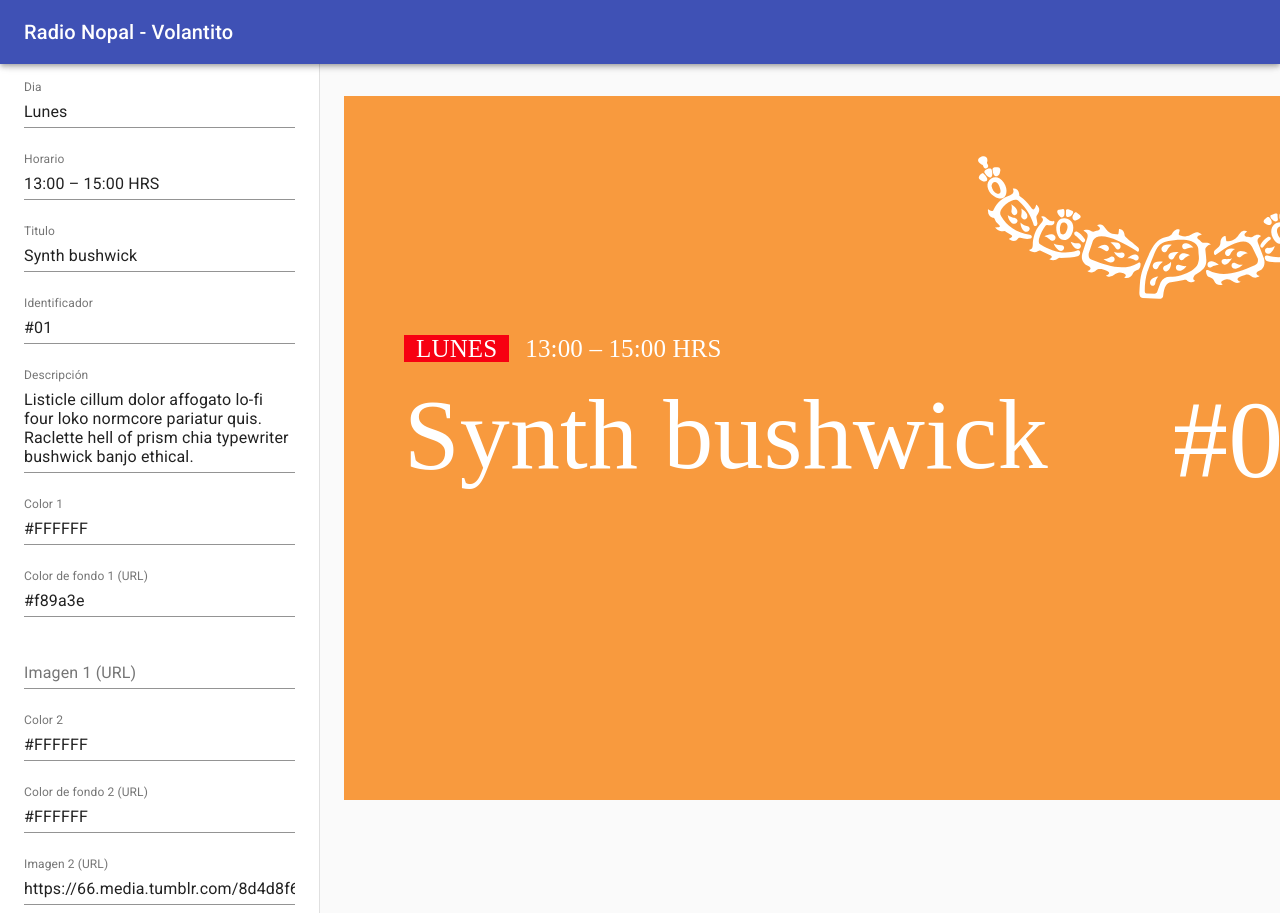
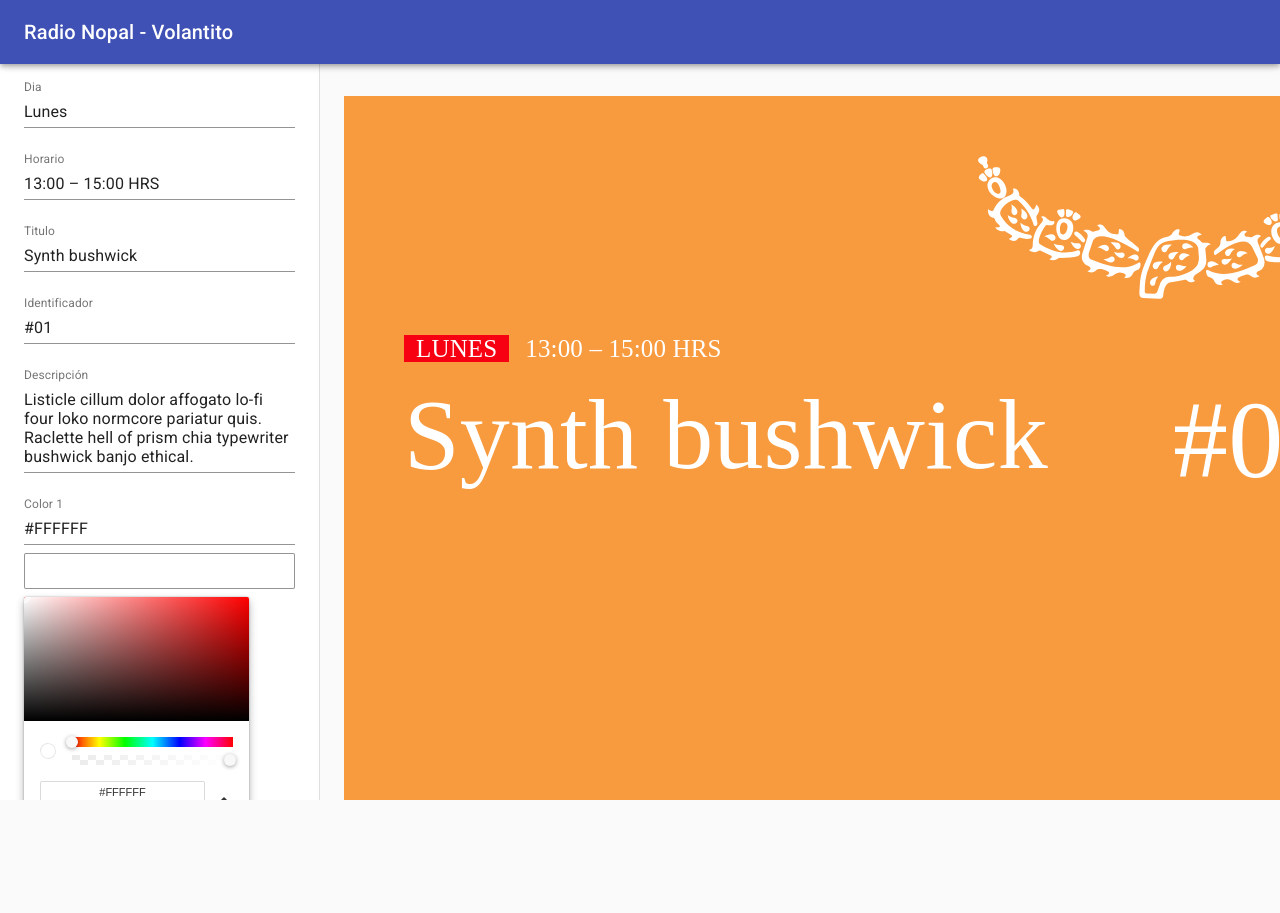
Before and after one commit to mixcas/radio-nopal-volante, a React (Create React App) app: page / in a window 1280 px wide. After the commit the page ends 800 px from the top, so only its background shows below. Built offline with nearby package versions, Linux system fonts and the light colour scheme; a web font is replaced by a local one.

Commit message:
add color pickers

```diff
--- a/package.json
+++ b/package.json
@@ -11,6 +11,7 @@
     "downloadjs": "^1.4.7",
     "html-to-image": "^0.1.1",
     "react": "^16.12.0",
+    "react-color": "^2.18.0",
     "react-dom": "^16.12.0",
     "react-redux": "^7.1.3",
     "react-scripts": "3.3.0",
--- a/src/App.js
+++ b/src/App.js
@@ -80,6 +80,8 @@ const useStyles = makeStyles(theme => ({
 			easing: theme.transitions.easing.sharp,
 			duration: theme.transitions.duration.enteringScreen,
 		}),
+		height: '100vh',
+		overflow: 'auto',
 	},
 	drawerPaperClose: {
 		overflowX: 'hidden',
--- /dev/null
+++ b/src/components/ColorPicker.js
@@ -0,0 +1,51 @@
+import React, { useState } from 'react'
+import Box from '@material-ui/core/Box'
+import { ChromePicker } from 'react-color'
+import { makeStyles } from '@material-ui/core/styles'
+
+const useStyles = makeStyles(theme => ({
+  colorBox: {
+    height: 36,
+    borderRadius: '2px',
+    border: '1px solid #0000006b',
+    marginBottom: 8,
+  },
+  picker: {
+  }
+}))
+
+const ColorPicker = ({
+  value,
+  onChange,
+}) => {
+  const [showPicker, togglePicker] = useState(false)
+
+  const classes = useStyles()
+
+  const handleOnChange = value => {
+    onChange(value.hex)
+  }
+
+  const handleClick = () => {
+    togglePicker(!showPicker)
+  }
+
+  return (
+    <>
+      <Box
+        className={classes.colorBox}
+        style={{
+          background: value,
+        }}
+        onClick={handleClick}
+      />
+      <ChromePicker
+        className={classes.picker}
+        color={value}
+        onChange={handleOnChange}
+      />
+    </>
+  )
+}
+
+export default ColorPicker
--- a/src/components/Flyer.js
+++ b/src/components/Flyer.js
@@ -111,14 +111,14 @@ const Flyer = ({
     backgroundColor2,
 }) => {
 
+  const classes = useStyles()
+
   const exportFlyer = (id) => {
     htmlToImage.toPng(document.getElementById(id))
       .then(function (dataUrl) {
         downloadjs(dataUrl, 'volante.png');
       });
   }
-
-  const classes = useStyles()
 
   const block1 = {
     color: color1,
--- a/src/components/Form.js
+++ b/src/components/Form.js
@@ -2,6 +2,8 @@ import React from 'react'
 import { connect } from 'react-redux'
 import { setFieldValue, setErrors } from 'actions/flyerActions'
 import TextField from '@material-ui/core/TextField'
+
+import ColorPicker from 'components/ColorPicker'
 
 const FlyerForm  = ({
   day,
@@ -94,6 +96,10 @@ const FlyerForm  = ({
           onChange={ e => setFieldValue('color1', e.target.value) }
           value={color1}
         />
+        <ColorPicker
+          value={color1}
+          onChange={ value => setFieldValue('color1', value) }
+        />
       </div>
 
       <div>
@@ -105,6 +111,10 @@ const FlyerForm  = ({
           name='backgroundColor1'
           onChange={ e => setFieldValue('backgroundColor1', e.target.value) }
           value={backgroundColor1}
+        />
+        <ColorPicker
+          value={backgroundColor1}
+          onChange={ value => setFieldValue('backgroundColor1', value) }
         />
       </div>
 
@@ -130,6 +140,10 @@ const FlyerForm  = ({
           onChange={ e => setFieldValue('color2', e.target.value) }
           value={color2}
         />
+        <ColorPicker
+          value={color2}
+          onChange={ value => setFieldValue('color2', value) }
+        />
       </div>
 
       <div>
@@ -141,6 +155,10 @@ const FlyerForm  = ({
           name='backgroundColor2'
           onChange={ e => setFieldValue('backgroundColor2', e.target.value) }
           value={backgroundColor2}
+        />
+        <ColorPicker
+          value={backgroundColor2}
+          onChange={ value => setFieldValue('backgroundColor2', value) }
         />
       </div>
 
```
Also changed, not shown: 9 other files (tests, documents, lock files or other folders).
